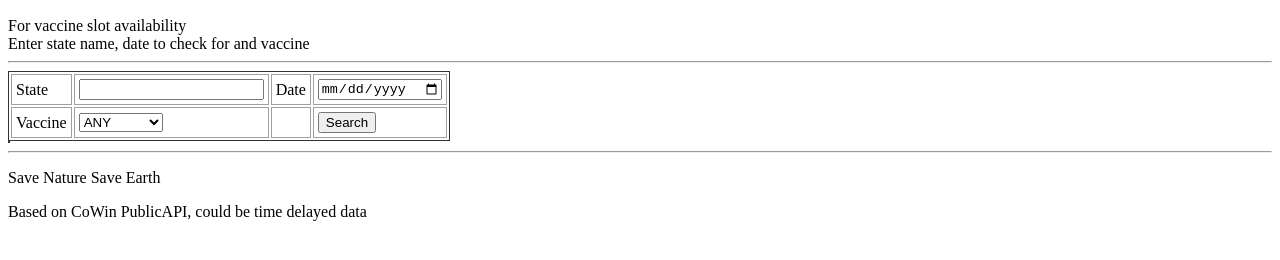
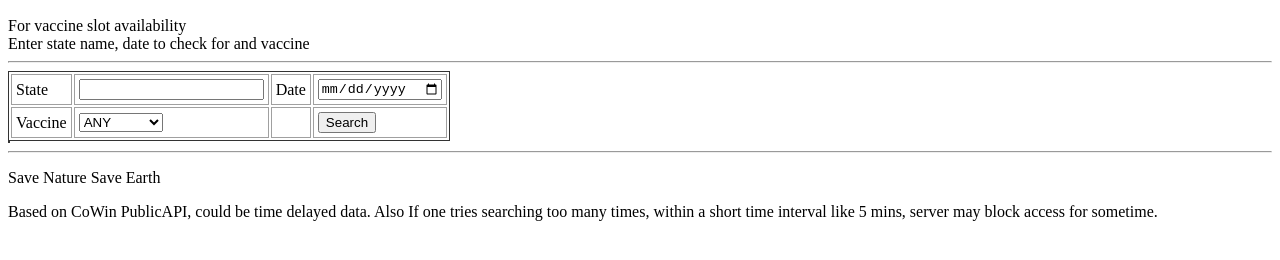
Before and after one commit to hanishkvc/prgs-covid-cowin_vaccine_check, a plain HTML site: page browser/index.html in a window 1280 px wide. Shown: the part 38-298 px from the top of the page. Drawn offline with Linux system fonts and the light colour scheme.

Commit message:
MBrowserVer: A note about too many searches in a short time

```diff
--- a/browser/index.html
+++ b/browser/index.html
@@ -42,7 +42,8 @@
 		<hr>
 		<div id="bottom">
 			<p id="status"> Save Nature Save Earth </p>
-			<p> Based on CoWin PublicAPI, could be time delayed data </p>
+			<p> Based on CoWin PublicAPI, could be time delayed data. Also If one tries searching too many times,
+			    within a short time interval like 5 mins, server may block access for sometime. </p>
 		</div>
 		<script>
 			document.addEventListener('DOMContentLoaded', function() {
```
